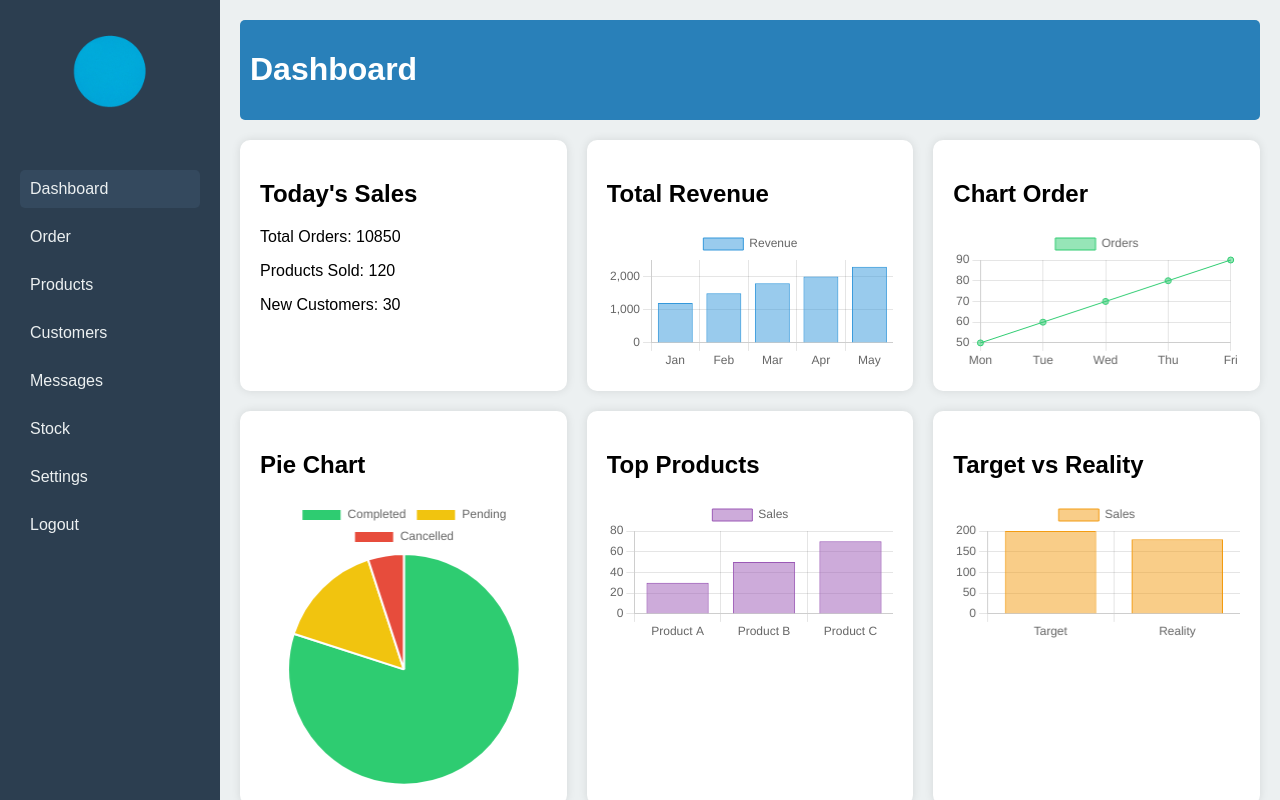
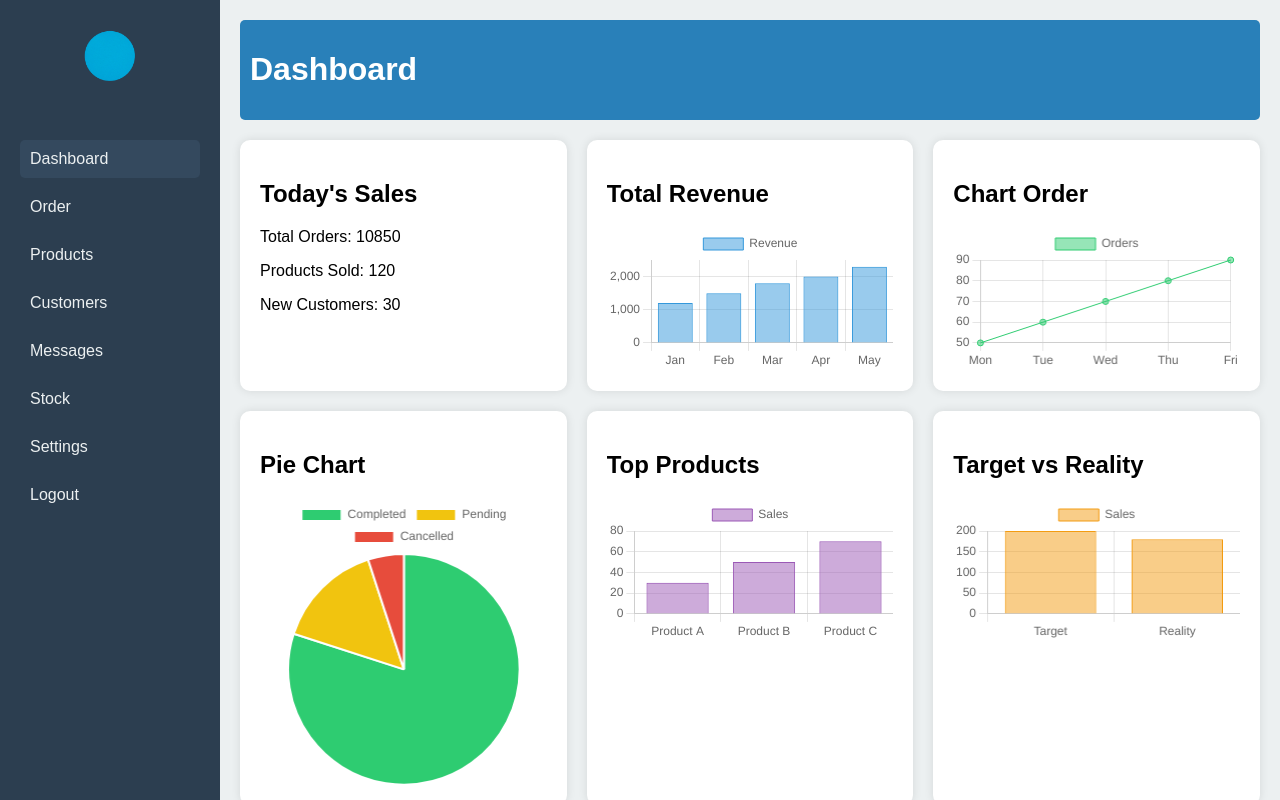
Before and after one commit to rushimohite001/Dashboard-webapp, a plain HTML site: page index.html in a window 1280 px wide. Drawn offline with nearby package versions, Linux system fonts and the light colour scheme; files whose address does not match are found by name.

Commit message:
logo width adjust

```diff
--- a/Styles/styles.css
+++ b/Styles/styles.css
@@ -26,7 +26,7 @@ body {
 }
 
 .sidebar .logo img {
-    width: 100px; /* Adjust the width as needed */
+    width: 70px; /* Adjust the width as needed */
     height: auto;
 }
 
```
